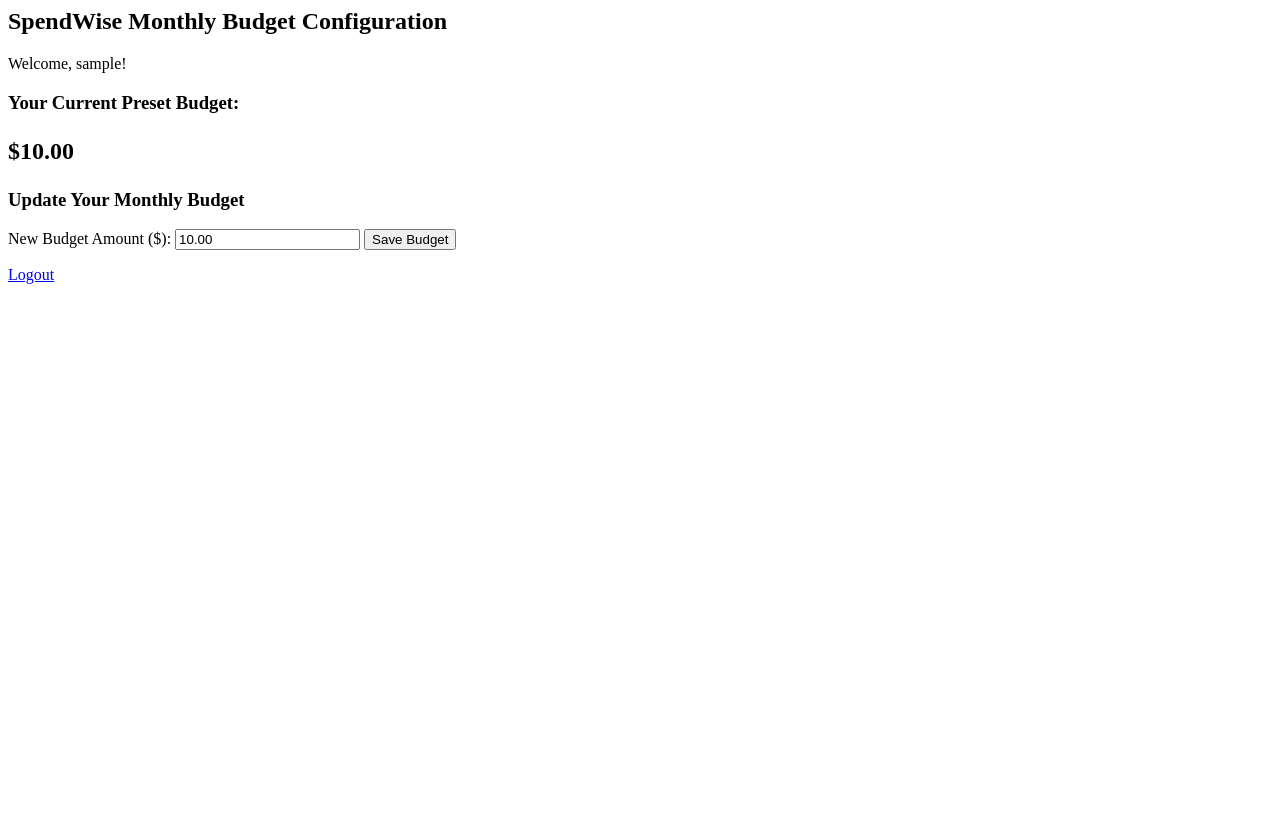
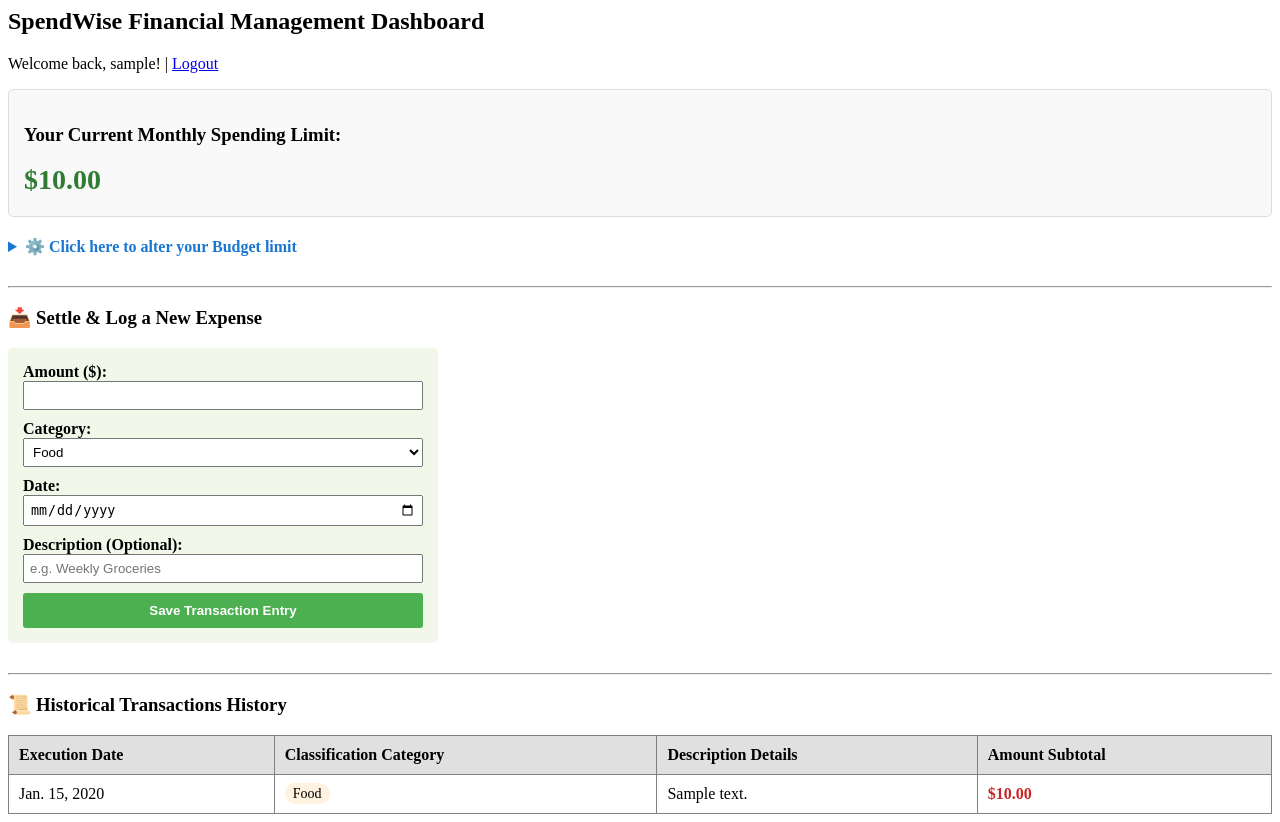
Before and after one commit to Nyubal/Software_Engineering-I, a Django app: page /budget/ in a window 1280 px wide. Before the commit the page ends 284 px from the top, so only its background shows below. Run offline with Django 4.2, Linux system fonts and the light colour scheme; a user stored in the database is signed in; tables that the repository leaves empty hold one stand-in row (values such as "Sample post").

Commit message:
feat: implement User Story 3 - user expense logging form and dataset transaction table

```diff
--- a/authentication/models.py
+++ b/authentication/models.py
@@ -9,3 +9,21 @@ class Budget(models.Model):
 
     def __str__(self):
         return f"Budget for {self.user.username}: ${self.total_budget}"
+
+class Expense(models.Model):
+    CATEGORY_CHOICES = [
+        ('Food', 'Food'),
+        ('Rent', 'Rent'),
+        ('Entertainment', 'Entertainment'),
+        ('Utilities', 'Utilities'),
+        ('Other', 'Other'),
+    ]
+
+    user = models.ForeignKey(User, on_delete=models.CASCADE)
+    amount = models.DecimalField(max_digits=10, decimal_places=2)
+    category = models.CharField(max_length=50, choices=CATEGORY_CHOICES)
+    date = models.DateField()
+    description = models.CharField(max_length=255, blank=True)
+
+    def __str__(self):
+        return f"{self.user.username} - {self.category} - ${self.amount}"
--- a/authentication/templates/authentication/budget.html
+++ b/authentication/templates/authentication/budget.html
@@ -1,17 +1,83 @@
-<h2>SpendWise Monthly Budget Configuration</h2>
-<p>Welcome, {{ request.user.username }}!</p>
+<h2>SpendWise Financial Management Dashboard</h2>
+<p>Welcome back, {{ request.user.username }}! | <a href="{% url 'login' %}">Logout</a></p>
 
-<div>
-    <h3>Your Current Preset Budget:</h3>
-    <p style="font-size: 24px; font-weight: bold;">${{ budget.total_budget }}</p>
+<!-- Budget Indicator Display Block -->
+<div style="background-color: #f9f9f9; padding: 15px; border-radius: 5px; margin-bottom: 20px; border: 1px solid #ddd;">
+    <h3>Your Current Monthly Spending Limit:</h3>
+    <p style="font-size: 28px; font-weight: bold; color: #2e7d32; margin: 5px 0;">${{ budget.total_budget }}</p>
 </div>
 
-<h3>Update Your Monthly Budget</h3>
-<form method="POST">
+<!-- Form block 1: Modify Budget Settings -->
+<details style="margin-bottom: 30px; cursor: pointer;">
+    <summary style="font-weight: bold; color: #1976d2;">⚙️ Click here to alter your Budget limit</summary>
+    <form method="POST" style="margin-top: 10px; padding: 10px; border-left: 3px solid #1976d2;">
+        {% csrf_token %}
+        <label for="total_budget">Set New Limit ($):</label>
+        <input type="number" step="0.01" id="total_budget" name="total_budget" value="{{ budget.total_budget }}" required>
+        <button type="submit">Update Limit</button>
+    </form>
+</details>
+
+<hr>
+
+<!-- Form block 2: Data Input Entry for Expenses -->
+<h3>📥 Settle & Log a New Expense</h3>
+<form method="POST" style="background-color: #f1f8e9; padding: 15px; border-radius: 5px; display: flex; flex-direction: column; gap: 10px; max-width: 400px;">
     {% csrf_token %}
-    <label for="total_budget">New Budget Amount ($):</label>
-    <input type="number" step="0.01" id="total_budget" name="total_budget" value="{{ budget.total_budget }}" required>
-    <button type="submit">Save Budget</button>
+    <div>
+        <label style="display: block; font-weight: bold;">Amount ($):</label>
+        <input type="number" step="0.01" name="amount" required style="width: 100%; padding: 5px;">
+    </div>
+
+    <div>
+        <label style="display: block; font-weight: bold;">Category:</label>
+        <select name="category" required style="width: 100%; padding: 5px;">
+            <option value="Food">Food</option>
+            <option value="Rent">Rent</option>
+            <option value="Entertainment">Entertainment</option>
+            <option value="Utilities">Utilities</option>
+            <option value="Other">Other</option>
+        </select>
+    </div>
+
+    <div>
+        <label style="display: block; font-weight: bold;">Date:</label>
+        <input type="date" name="date" required style="width: 100%; padding: 5px;">
+    </div>
+
+    <div>
+        <label style="display: block; font-weight: bold;">Description (Optional):</label>
+        <input type="text" name="description" placeholder="e.g. Weekly Groceries" style="width: 100%; padding: 5px;">
+    </div>
+
+    <button type="submit" style="background-color: #4caf50; color: white; padding: 10px; border: none; font-weight: bold; cursor: pointer; border-radius: 3px;">Save Transaction Entry</button>
 </form>
 
-<p><a href="{% url 'login' %}">Logout</a></p>
+<hr style="margin-top: 30px;">
+
+<!-- Data Table View Block: Transaction Log Ledger -->
+<h3>📜 Historical Transactions History</h3>
+<table border="1" cellpadding="10" style="width: 100%; border-collapse: collapse; text-align: left;">
+    <thead>
+        <tr style="background-color: #e0e0e0;">
+            <th>Execution Date</th>
+            <th>Classification Category</th>
+            <th>Description Details</th>
+            <th>Amount Subtotal</th>
+        </tr>
+    </thead>
+    <tbody>
+        {% for expense in expenses %}
+        <tr>
+            <td>{{ expense.date }}</td>
+            <td><span style="background-color: #fff3e0; padding: 3px 8px; border-radius: 10px; font-size: 14px;">{{ expense.category }}</span></td>
+            <td>{{ expense.description|default:"-" }}</td>
+            <td style="font-weight: bold; color: #c62828;">${{ expense.amount }}</td>
+        </tr>
+        {% empty %}
+        <tr>
+            <td colspan="4" style="text-align: center; color: #757575;">No expense line items have been documented yet.</td>
+        </tr>
+        {% endfor %}
+    </tbody>
+</table>
--- a/authentication/views.py
+++ b/authentication/views.py
@@ -1,6 +1,8 @@
 from django.shortcuts import render, redirect
 from django.contrib.auth import login, authenticate
 from django.contrib.auth.forms import UserCreationForm, AuthenticationForm
+from django.contrib.auth.decorators import login_required
+from .models import Budget, Expense
 
 def register_view(request):
     if request.method == 'POST':
@@ -19,25 +21,44 @@ def login_view(request):
         if form.is_valid():
             user = form.get_user()
             login(request, user)
-            return redirect('login')
+            return redirect('budget_config')
     else:
         form = AuthenticationForm()
     return render(request, 'authentication/login.html', {'form': form})
 
-from django.contrib.auth.decorators import login_required
-from django.shortcuts import render, redirect
-from .models import Budget
-
 @login_required
 def budget_view(request):
-    # Retrieve the user's existing budget or initialize a default entry
     budget_obj, created = Budget.objects.get_or_create(user=request.user)
 
+    # Fetch all recent expenses logged by this user
+    recent_expenses = Expense.objects.filter(user=request.user).order_by('-date')
+
     if request.method == 'POST':
-        new_budget = request.POST.get('total_budget')
-        if new_budget:
-            budget_obj.total_budget = new_budget
-            budget_obj.save()
-            return redirect('budget_config')
+        # Check if they are updating their budget
+        if 'total_budget' in request.POST:
+            new_budget = request.POST.get('total_budget')
+            if new_budget:
+                budget_obj.total_budget = new_budget
+                budget_obj.save()
 
-    return render(request, 'authentication/budget.html', {'budget': budget_obj})
+        # Check if they are logging a new expense
+        elif 'amount' in request.POST:
+            amount = request.POST.get('amount')
+            category = request.POST.get('category')
+            date = request.POST.get('date')
+            description = request.POST.get('description', '')
+
+            if amount and category and date:
+                Expense.objects.create(
+                    user=request.user,
+                    amount=amount,
+                    category=category,
+                    date=date,
+                    description=description
+                )
+        return redirect('budget_config')
+
+    return render(request, 'authentication/budget.html', {
+        'budget': budget_obj,
+        'expenses': recent_expenses
+    })
```
Also changed, not shown: authentication/migrations/0002_expense.py (added).
